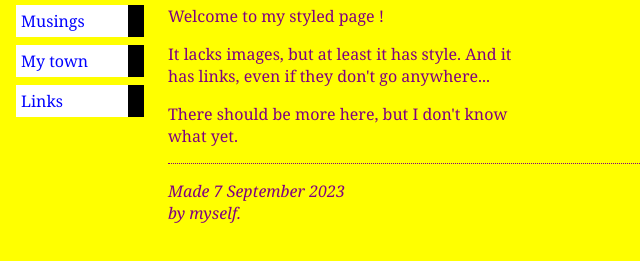
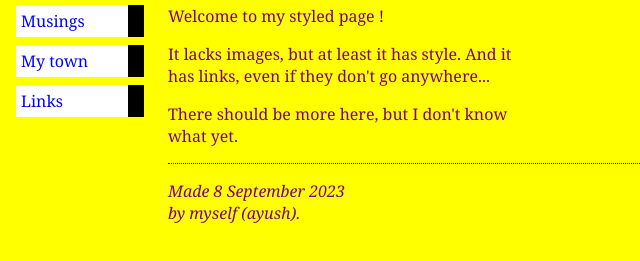
Before and after one commit to AyushMallick/MERN_HC_EthInts, a plain HTML site: page T11C6.html in a window 1280 px wide. Shown: the part 75-336 px from the top of the page, without its empty margins (0-640 px from the left). Drawn offline with Linux system fonts and the light colour scheme.

Commit message:
Update T11C6.html

```diff
--- a/T11C6.html
+++ b/T11C6.html
@@ -7,7 +7,7 @@
     <style>
         body{
             padding-left: 10em;
-            font-family: Georgia, 'Times New Roman', Times, serif;
+            font-family: Georgia, 'Times New Roman';
             color:purple;
             background-color: yellow;
         }
@@ -68,6 +68,6 @@
 
     <p>There should be more here, but I don't know <br/>what yet.</p>
 
-    <address>Made 7 September 2023<br/>by myself.</address>
+    <address>Made 8 September 2023<br/>by myself (ayush).</address>
 </body>
 </html>
```
